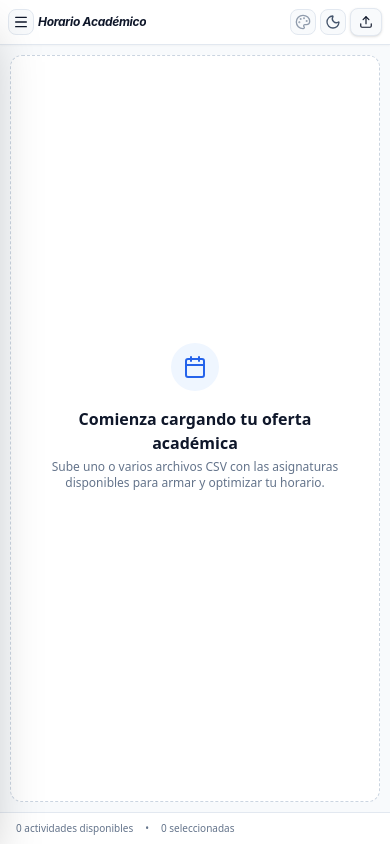
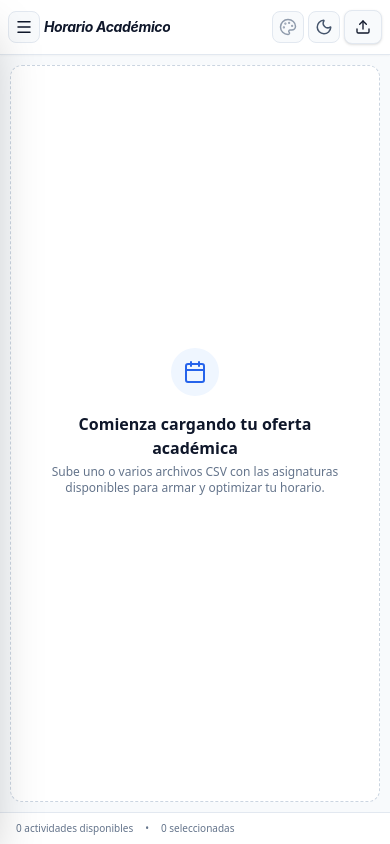
Before and after one commit to SirdonWong/Horario-Interactivo, a React (Vite) app: page / in a window 390 px wide. Built offline with nearby package versions, Linux system fonts and the light colour scheme.

Commit message:
Ajuste de header para móviles

```diff
--- a/src/App.tsx
+++ b/src/App.tsx
@@ -351,21 +351,21 @@ export default function App() {
   return (
     <div className="flex flex-col h-screen w-full max-w-[100vw] bg-[var(--bg-app)] text-[var(--text-main)] font-sans overflow-hidden transition-colors duration-200">
       {/* Top Header */}
-      <header className="flex items-center justify-between px-2 sm:px-6 py-2 sm:py-3 bg-[var(--bg-surface)] border-b border-[var(--border-subtle)] shrink-0 z-20 shadow-[var(--shadow-sm)]">
+      <header className="flex items-center justify-between px-2 sm:px-6 py-2.5 sm:py-3 bg-[var(--bg-surface)] border-b border-[var(--border-subtle)] shrink-0 z-20 shadow-[var(--shadow-sm)]">
         <div className="flex items-center space-x-1 sm:space-x-2.5">
           {/* Mobile Sidebar Toggle Button */}
           <button
             onClick={() => setIsMobileSidebarOpen(prev => !prev)}
-            className="p-1 sm:p-1.5 rounded-lg border border-[var(--border-subtle)] bg-[var(--bg-app)] text-[var(--text-main)] lg:hidden hover:border-[var(--border-strong)] transition-all"
+            className="p-1.5 sm:p-1.5 rounded-lg border border-[var(--border-subtle)] bg-[var(--bg-app)] text-[var(--text-main)] lg:hidden hover:border-[var(--border-strong)] transition-all"
             aria-label="Abrir panel de opciones"
             title="Panel de opciones"
           >
-            <Menu className="w-4 h-4" />
+            <Menu className="w-[18px] h-[18px] sm:w-4 sm:h-4" />
           </button>
 
           <div>
             <h1
-              className="text-xs sm:text-lg font-bold italic tracking-tight text-[var(--text-main)] leading-none truncate"
+              className="text-sm sm:text-lg font-bold italic tracking-tight text-[var(--text-main)] leading-none truncate"
               style={{ fontFamily: "'SF Pro Display', 'SF Pro Text', -apple-system, BlinkMacSystemFont, 'Inter', 'Segoe UI', sans-serif" }}
             >
               Horario Académico
@@ -393,7 +393,7 @@ export default function App() {
           {/* Colorful Mode Toggle Button */}
           <button
             onClick={() => setUseColorfulMode(prev => !prev)}
-            className={`p-1 sm:p-2 rounded-lg border transition-all flex items-center justify-center ${
+            className={`p-1.5 sm:p-2 rounded-lg border transition-all flex items-center justify-center ${
               useColorfulMode
                 ? "border-[var(--color-primary)] bg-[var(--color-primary-light)] text-[var(--color-primary)]"
                 : "border-[var(--border-subtle)] bg-[var(--bg-app)] text-[var(--text-muted)] hover:text-[var(--text-main)] hover:border-[var(--border-strong)]"
@@ -401,17 +401,17 @@ export default function App() {
             title="Alternar colores automáticos"
             aria-label="Toggle colorful mode"
           >
-            <Palette className={`w-4 h-4 ${useColorfulMode ? "opacity-100" : "opacity-70"}`} />
+            <Palette className={`w-[18px] h-[18px] sm:w-4 sm:h-4 ${useColorfulMode ? "opacity-100" : "opacity-70"}`} />
           </button>
 
           {/* Theme Toggle Button */}
           <button
             onClick={toggleTheme}
-            className="p-1 sm:p-2 rounded-lg border border-[var(--border-subtle)] bg-[var(--bg-app)] text-[var(--text-main)] hover:border-[var(--border-strong)] transition-all flex items-center justify-center"
+            className="p-1.5 sm:p-2 rounded-lg border border-[var(--border-subtle)] bg-[var(--bg-app)] text-[var(--text-main)] hover:border-[var(--border-strong)] transition-all flex items-center justify-center"
             title={`Cambiar a modo ${theme === 'dark' ? 'claro' : 'oscuro'}`}
             aria-label="Toggle theme"
           >
-            {theme === 'dark' ? <Sun className="w-4 h-4 text-amber-400" /> : <Moon className="w-4 h-4 text-slate-600" />}
+            {theme === 'dark' ? <Sun className="w-[18px] h-[18px] sm:w-4 sm:h-4 text-amber-400" /> : <Moon className="w-[18px] h-[18px] sm:w-4 sm:h-4 text-slate-600" />}
           </button>
 
           {/* Uploader Component */}
@@ -428,16 +428,16 @@ export default function App() {
             <button
               onClick={handleExport}
               disabled={isExporting}
-              className="flex items-center px-2 py-1.5 sm:px-3.5 sm:py-1.5 bg-[var(--color-primary)] text-white rounded-lg text-xs font-medium hover:bg-[var(--color-primary-hover)] disabled:opacity-50 disabled:cursor-not-allowed transition-all shadow-sm shrink-0"
+              className="flex items-center px-2.5 py-2 sm:px-3.5 sm:py-1.5 bg-[var(--color-primary)] text-white rounded-lg text-xs font-medium hover:bg-[var(--color-primary-hover)] disabled:opacity-50 disabled:cursor-not-allowed transition-all shadow-sm shrink-0"
             >
               {isExporting ? (
                 <>
-                  <Loader2 className="w-3.5 h-3.5 sm:mr-1.5 animate-spin" />
+                  <Loader2 className="w-4 h-4 sm:w-3.5 sm:h-3.5 sm:mr-1.5 animate-spin" />
                   <span className="hidden sm:inline">Generando...</span>
                 </>
               ) : (
                 <>
-                  <Download className="w-3.5 h-3.5 sm:mr-1.5" />
+                  <Download className="w-4 h-4 sm:w-3.5 sm:h-3.5 sm:mr-1.5" />
                   <span className="hidden sm:inline">Exportar PNG</span>
                 </>
               )}
--- a/src/components/Uploader.tsx
+++ b/src/components/Uploader.tsx
@@ -61,7 +61,7 @@ export function Uploader({ onDataLoaded, onMappingNeeded, onExcelSheetsNeeded, o
     <div className="flex items-center gap-2 sm:gap-4">
       <label
         htmlFor="csv-file-input"
-        className="flex items-center px-2 py-1.5 sm:px-3.5 sm:py-1.5 bg-[var(--bg-app)] text-[var(--text-main)] rounded-lg text-[10px] sm:text-xs font-medium border border-[var(--border-subtle)] hover:border-[var(--border-strong)] transition-all shadow-sm cursor-pointer select-none"
+        className="flex items-center px-2.5 py-2 sm:px-3.5 sm:py-1.5 bg-[var(--bg-app)] text-[var(--text-main)] rounded-lg text-[11px] sm:text-xs font-medium border border-[var(--border-subtle)] hover:border-[var(--border-strong)] transition-all shadow-sm cursor-pointer select-none"
       >
         <input
           id="csv-file-input"
@@ -72,7 +72,7 @@ export function Uploader({ onDataLoaded, onMappingNeeded, onExcelSheetsNeeded, o
           ref={fileInputRef}
           onChange={handleFileChange}
         />
-        <Upload className="w-3.5 h-3.5 sm:mr-1.5" />
+        <Upload className="w-4 h-4 sm:w-3.5 sm:h-3.5 sm:mr-1.5" />
         <span className="hidden sm:inline">Cargar Archivo(s)</span>
       </label>
     </div>
```
